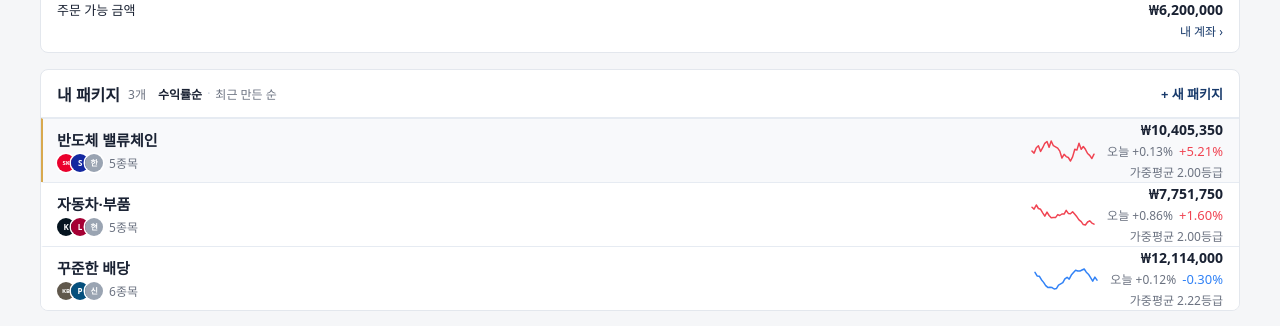
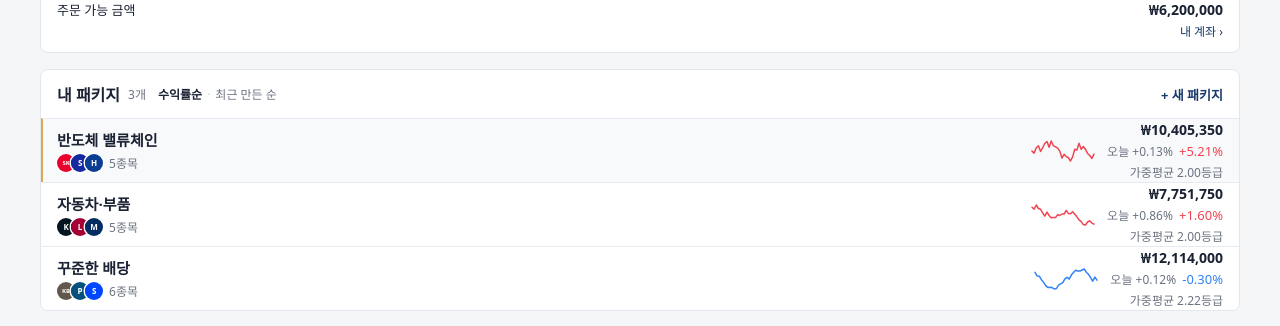
Before and after one commit to returns-7/customer-web, a React (Vite) app: page /invest in a window 1280 px wide. Shown: the part 369-695 px from the top of the page. Built offline with nearby package versions, Linux system fonts and the light colour scheme; a web font is replaced by a local one.

Commit message:
fix: 주식 패키지 목록 종목 아이콘·제목 줄 원본과 맞춤

```diff
--- a/src/components/invest/InvestPkgList.module.css
+++ b/src/components/invest/InvestPkgList.module.css
@@ -1,3 +1,8 @@
+/* 원본은 머리줄 아래 선이 없고 각 줄의 윗선만 있음 — Box 머리줄의 아래 선을 지움 */
+.box > :first-child {
+  border-bottom: 0;
+}
+
 .count {
   font-size: var(--font-size-12);
   color: var(--color-sub);
--- a/src/components/invest/InvestPkgList.tsx
+++ b/src/components/invest/InvestPkgList.tsx
@@ -26,7 +26,7 @@ interface Props {
 export function InvestPkgList({ className, rows, sort, onSort, selected, onSelect, onNew }: Props) {
   return (
     <Box
-      className={className}
+      className={cx(styles.box, className)}
       title="내 패키지"
       head={
         <>
--- a/src/components/invest/investPkgLogic.ts
+++ b/src/components/invest/investPkgLogic.ts
@@ -133,11 +133,25 @@ export function sparkPoints(seed: number, ret: number): string {
   return v.map((y, i) => ((i / (v.length - 1)) * 62 + 1).toFixed(1) + ',' + (21 - ((y - mn) / r) * 20).toFixed(1)).join(' ')
 }
 
-// 목록 행의 겹친 종목 아이콘 3개 [대표색, 이니셜] — 색은 RD.KR·KR_ETF에서
+// RD.KR·KR_ETF에 없는 국내 종목의 [대표색, 이니셜](원본 EXT) — 값은 StockLabel 종목표와 같음
+const EXT_ICON: Record<string, [string, string]> = {
+  '042700': ['#0B3D91', 'H'],
+  '058470': ['#1F6FB2', 'L'],
+  '240810': ['#00599C', 'W'],
+  '055550': ['#0046FF', 'S'],
+  '033780': ['#C8102E', 'K'],
+  '017670': ['#EA002C', 'SK'],
+  '012330': ['#002C5F', 'M'],
+  '204320': ['#00467F', 'HL'],
+  '018880': ['#E2231A', 'H']
+}
+
+// 목록 행의 겹친 종목 아이콘 3개 [대표색, 이니셜] — 색은 RD.KR·KR_ETF, 없으면 EXT_ICON
 export function iconsOf(v: PkgView): [string, string][] {
   return v.items.slice(0, 3).map((it) => {
     const k = RD.KR[it.code] || RD.KR_ETF[it.code]
-    return k ? [k[1], k[2]] : ['', String(RD.SN[it.code] || it.code)[0]]
+    if (k) return [k[1], k[2]]
+    return EXT_ICON[it.code] ?? ['#9AA4B2', String(RD.SN[it.code] || it.code)[0]]
   })
 }
 
```
